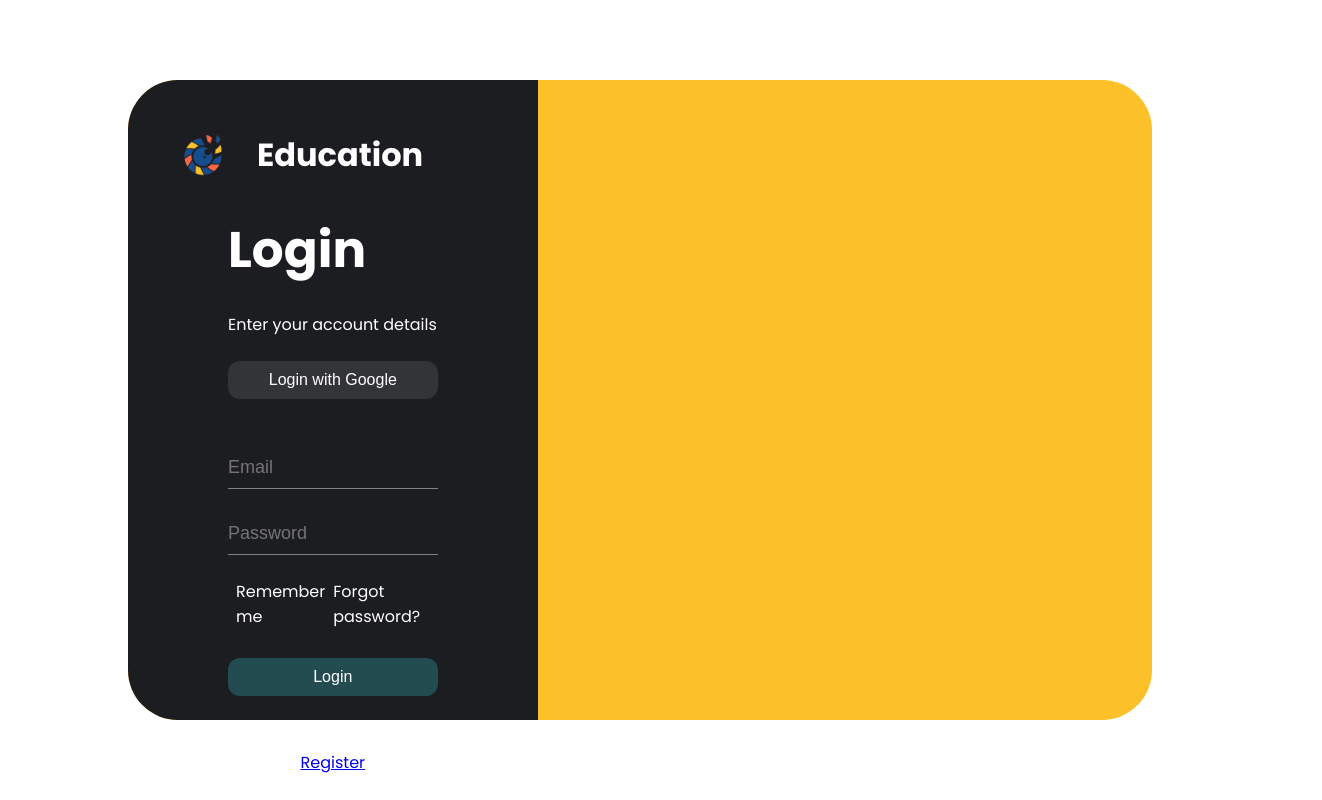
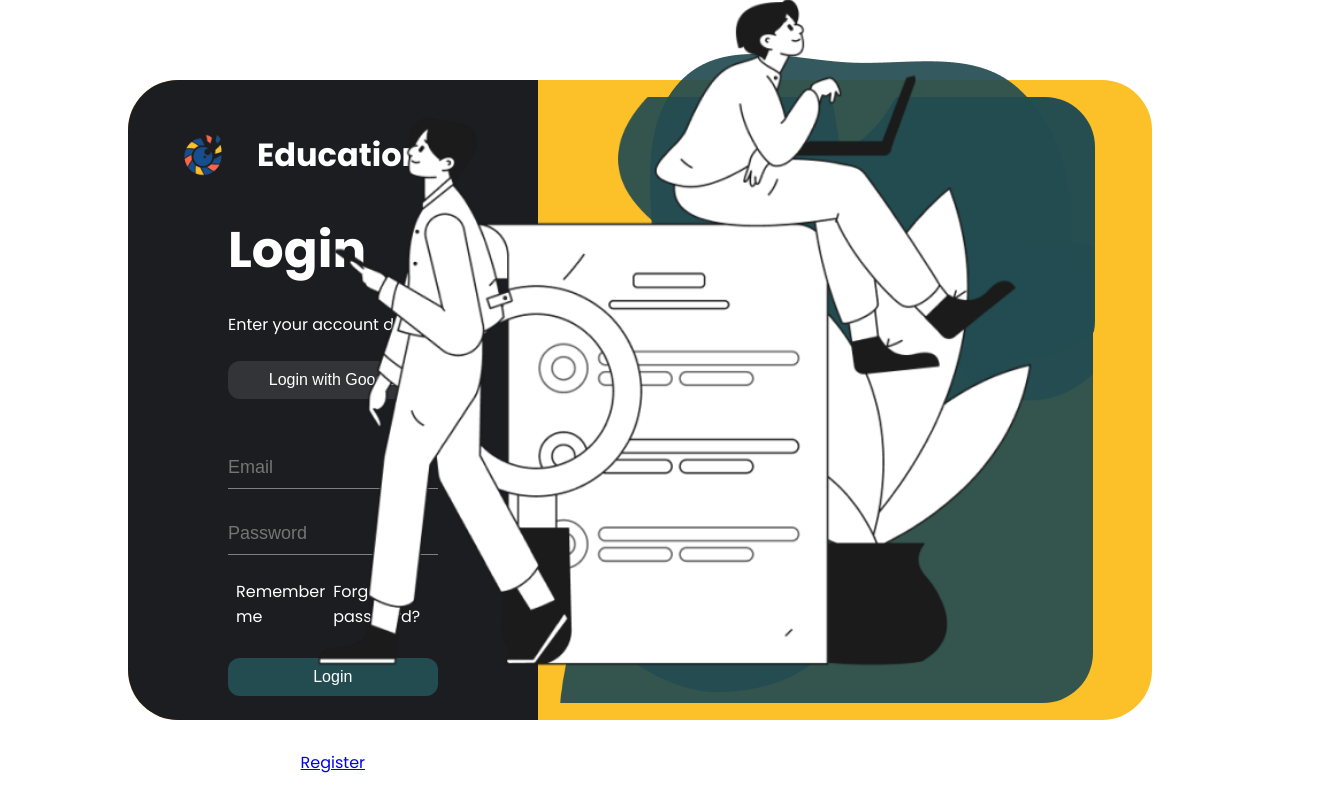
Before and after one commit to ZakaryaMeddahi/private-school-system, a Next.js app in the folder client/: page /Login in a window 1280 px wide. Shown: the whole page, 1322 px wide, since content can reach past the window. Built offline with nearby package versions, Linux system fonts and the light colour scheme.

Commit message:
compelete ui of login page

```diff
--- a/client/src/app/Login/page.jsx
+++ b/client/src/app/Login/page.jsx
@@ -5,7 +5,7 @@ import FormSwitch from "@/components/Form Switch/Switch";
 
 const Login = () => {
     return(
-        <div style={{color: '100%', display: 'grid', height: '100%', justifyItems: 'center', alignItems: 'center'}}>
+        <div style={{color: '100%', zIndex: '50', display: 'grid', height: '100%', justifyItems: 'center', alignItems: 'center'}}>
             <Flex color='white' bg='#FCC128' height='80%' w='80%' borderRadius='50px'>
                 <Stack maxW='container.lg' height='100%' bg='#1C1D21' p='25' w='40%' zIndex={1} borderLeftRadius='50px'>
                     <Wrap spacing={4}>
@@ -30,29 +30,29 @@ const Login = () => {
                         </VStack>
                     </Container>
                 </Stack>
-                {/* <Container w='60%' bg='transparent'>
-                    <Box position='absolute' top='0' right='0'>
-                        <Image src="/vector.png" alt="vector"/>
+                <Container w='60%' bg='transparent'>
+                    <Box position='absolute' top='97' right='105'>
+                        <Image src="/vector.png" alt="vector" borderRadius='50px' w='80%'/>
                     </Box>
-                    <Box position='absolute' bottom='-80' right='0'>
-                        <Image src="/vector1.png" alt="vector1"/>
+                    <Box position='absolute' bottom='90' right='-42'>
+                        <Image src="/vector1.png" alt="vector1" w='70%' borderBottomEndRadius='50px'/>
                     </Box>
-                    <Box position='absolute' bottom='350' left='600'>
-                        <Image src="/vector2.png" alt="vector2"/>
+                    <Box position='absolute' bottom='350' left='650'>
+                        <Image src="/vector2.png" alt="vector2" />
                     </Box>
-                    <Box position='absolute' bottom='0' right='530'>
+                    <Box position='absolute' bottom='100' right='440'>
                         <Image src="/vector3.png" alt="vector3"/>
                     </Box>
-                    <Box position='absolute' top='180' right='0'>
-                        <Image src="/vector4.png" alt="vector4"/>
+                    <Box position='absolute' top='240' right='152'>
+                        <Image src="/vector4.png" alt="vector4" w='80%'/>
                     </Box>
-                    <Box position='absolute' top='0' right='300'>
-                        <Image src="/vector5.png" alt="vector5"/>
+                    <Box position='absolute' top='97' right='365'>
+                        <Image src="/vector5.png" alt="vector5" w='80%'/>
                     </Box>
-                    <Box zIndex={25} pos='absolute' right='100' bottom='100'>
-                        <Image src="/illustration.png" alt="illustration"/>
+                    <Box zIndex={25} pos='absolute' right='250' bottom='100'>
+                        <Image src="/illustration.png" alt="illustration" w='115%' />
                     </Box>
-                </Container> */}
+                </Container>
             </Flex>
         </div>
     );
```
